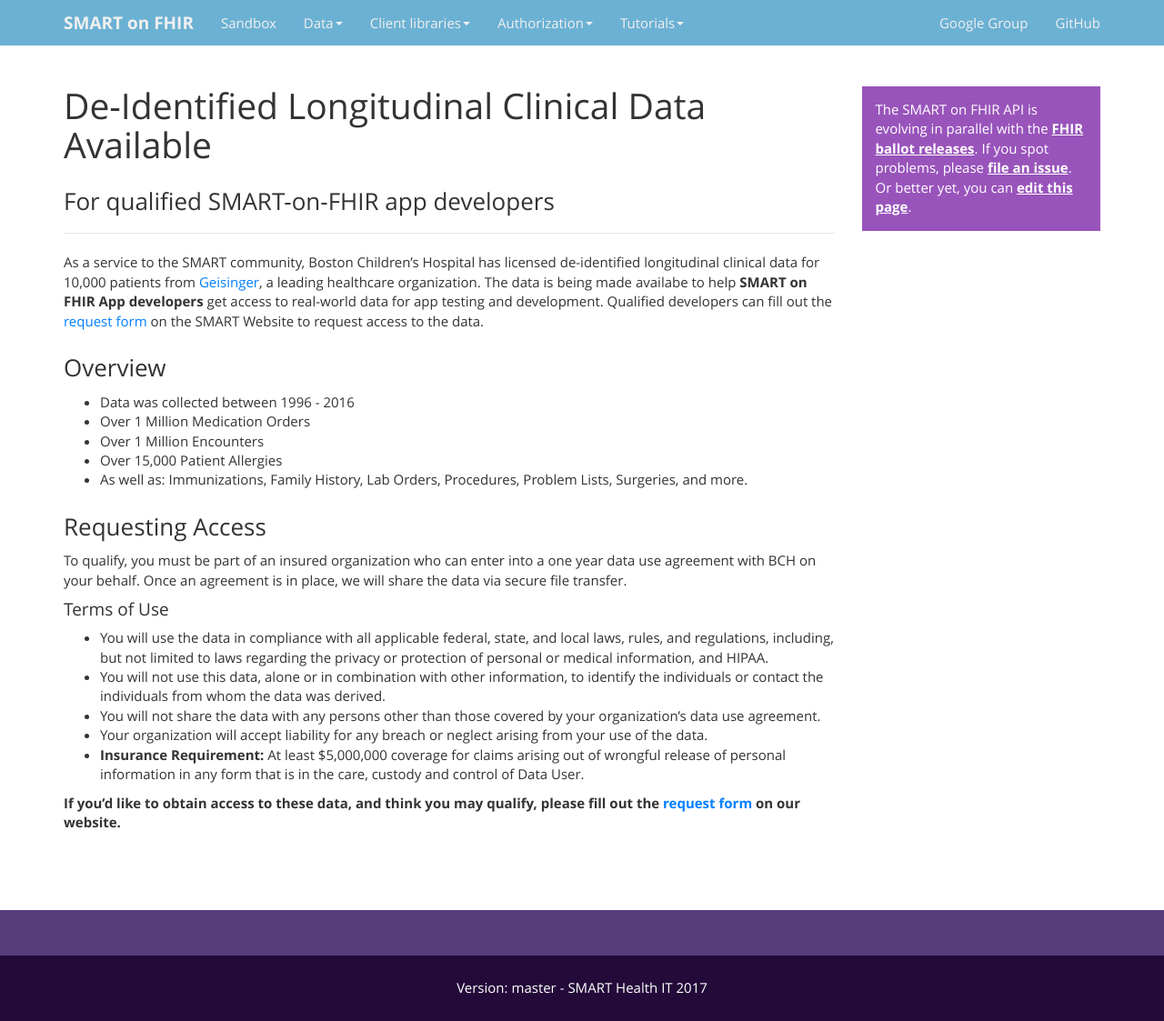
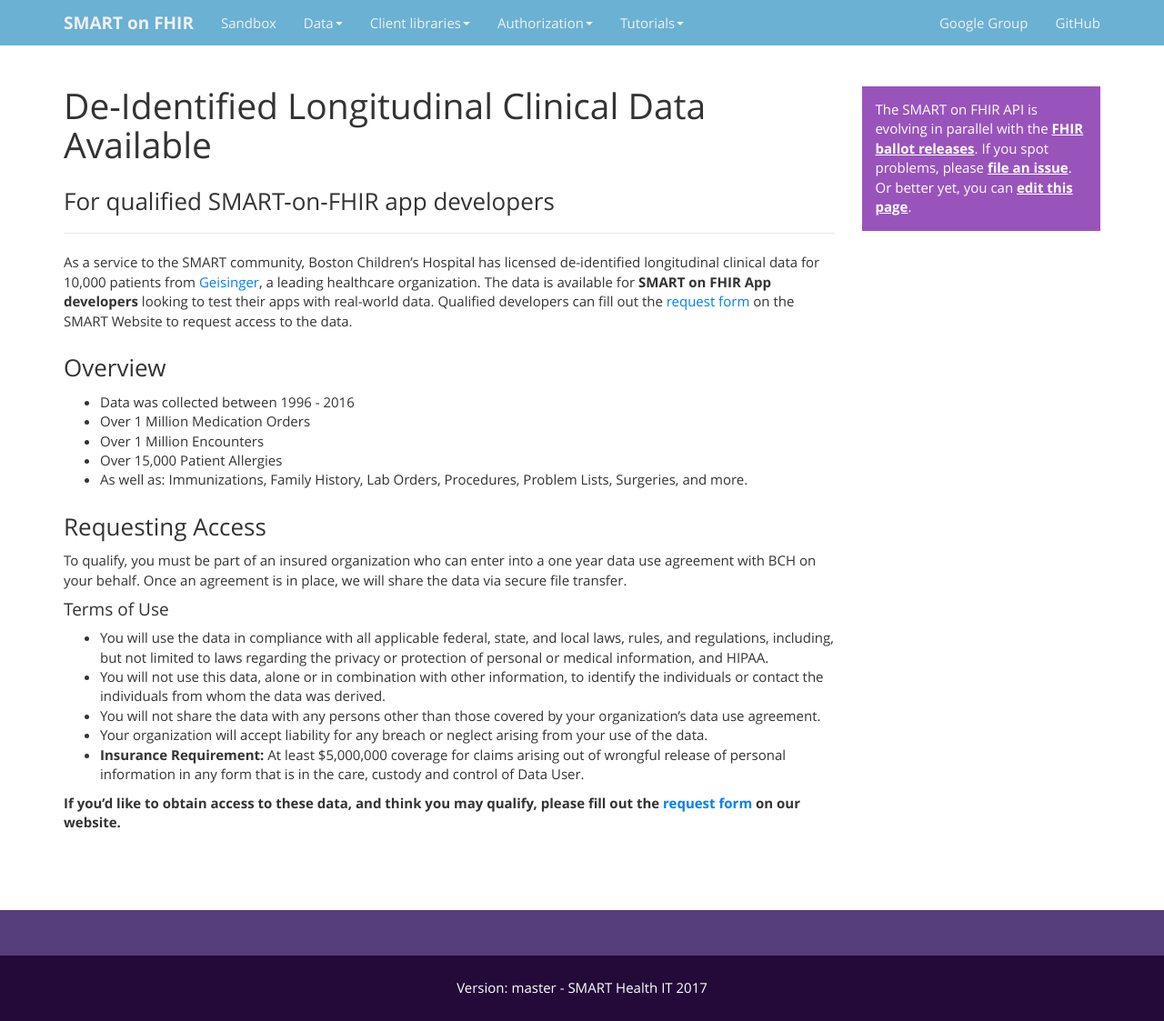
Before and after one commit to smart-on-fhir/smart-on-fhir.github.io, a Jekyll site: the page built from data/clinical-data.md, in a window 1280 px wide. Shown: the whole page at 91% size. Built offline with Jekyll 4.4.1, drawn with Linux system fonts in a browser that asks for light colours.

Commit message:
Update clinical-data.md

```diff
--- a/data/clinical-data.md
+++ b/data/clinical-data.md
@@ -8,7 +8,7 @@
 
 ---
 
-As a service to the SMART community, Boston Children’s Hospital has licensed de-identified longitudinal clinical data for 10,000 patients from [Geisinger](https://www.geisinger.org/), a leading healthcare organization. The data is being made availabe to help **SMART on FHIR App developers** get access to real-world data for app testing and development. Qualified developers can fill out the [request form](https://smarthealthit.org/de-identified-sample-data/) on the SMART Website to request access to the data.
+As a service to the SMART community, Boston Children’s Hospital has licensed de-identified longitudinal clinical data for 10,000 patients from [Geisinger](https://www.geisinger.org/), a leading healthcare organization. The data is available for **SMART on FHIR App developers** looking to test their apps with real-world data. Qualified developers can fill out the [request form](https://smarthealthit.org/de-identified-sample-data/) on the SMART Website to request access to the data.
 
 <h3> Overview </h3>
 
```
